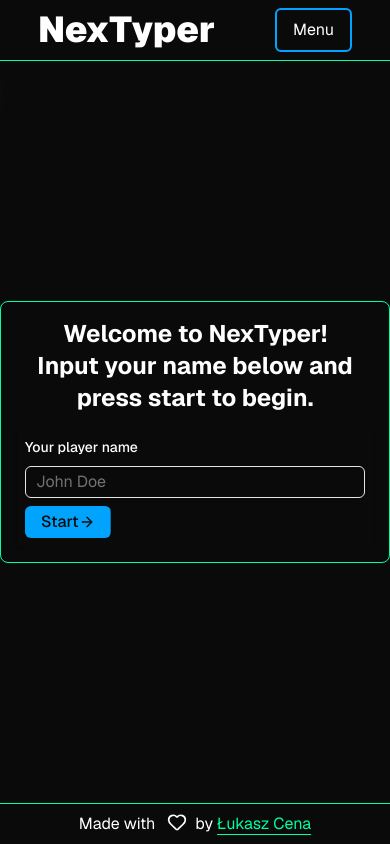
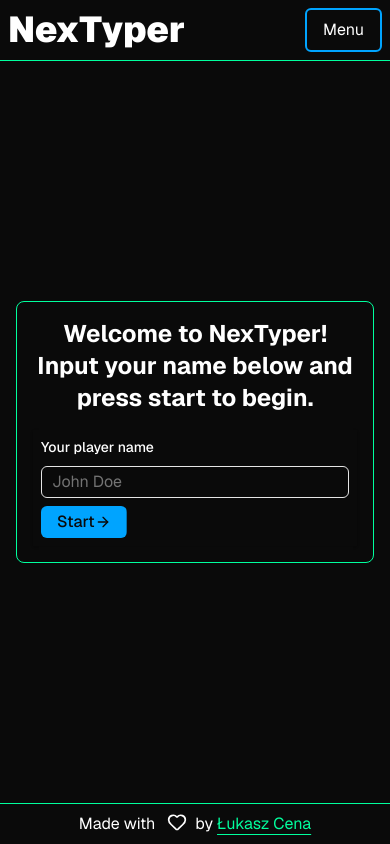
Before and after one commit to LukCen/nextyper, a Next.js app: page / in a window 390 px wide. Built offline with nearby package versions, Linux system fonts and the light colour scheme.

Commit message:
responsive fixes - overflow and floating menu positioning

```diff
--- a/app/components/GameBoard.tsx
+++ b/app/components/GameBoard.tsx
@@ -116,7 +116,7 @@ const GameBoard = ({ playerNameProp }: GameBoardProps) => {
   }, [isFinished])
 
   return (
-    <main className="flex flex-col gap-2 items-center min-h-fit w-1/2 mx-auto">
+    <main className="flex flex-col gap-2 items-center min-h-fit w-fit lg:w-1/2 mx-2 lg:mx-auto">
       <Table>
 
         <TableCaption>You can see your score above.</TableCaption>
--- a/app/components/MenuScreen.tsx
+++ b/app/components/MenuScreen.tsx
@@ -13,8 +13,9 @@ interface MenuScreenProps {
 const MenuScreen = ({ onStart, onNameSet }: MenuScreenProps) => {
   const [name, setName] = useState("")
   return (
-    <main className="w-fit mx-auto">
+    <main className="w-fit mx-4 lg:mx-auto">
       <h1 className="text-2xl font-bold text-center">Welcome to NexTyper!<br /> Input your name below and press start to begin.</h1>
+      {/* <span className="text-center text-sm">This game is best played on a desktop or a laptop!</span> */}
       <Field className="shadow-sm p-2 mt-4">
         <FieldLabel htmlFor="input-demo-api-key">Your player name</FieldLabel>
         <Input value={name} onChange={(e) => setName(e.target.value)} id="username" type="text" placeholder="John Doe" />
--- a/app/components/NavBar.tsx
+++ b/app/components/NavBar.tsx
@@ -34,10 +34,10 @@ const NavBar = () => {
         </ul>
       </nav>
       {/* mobile */}
-      <nav className="flex lg:hidden items-center justify-around w-screen border-b-1 border-neon-green p-2 relative">
+      <nav className="flex lg:hidden items-center justify-between w-screen border-b-1 border-neon-green p-2 relative">
         <span className="font-black text-4xl">NexTyper</span>
         <button onClick={() => setMenuIsVisible(!menuIsVisible)} className="border-2 border-dark-ice rounded-sm px-4 py-2">Menu</button>
-        <ul className={`absolute flex flex-col bg-background justify-center gap-8 py-4 px-2 border-b-1 border-l-1 border-t-1 border-neon-green top-full ${menuIsVisible === true ? "right-0" : "right-100"}`}>
+        <ul className={`absolute flex flex-col bg-background justify-center gap-8 py-4 px-2 border-b-1 border-l-1 border-t-1 border-neon-green top-full ${menuIsVisible === true ? "right-0" : "right-200"}`}>
           {links.map(({ text, pathName, href, icon: Icon, key }) =>
             <li className="flex items-center justify-center " key={key}>
               <Link className={`flex items-center text-background justify-center min-w-full gap-2 px-4 py-1 rounded-sm font-medium ${pathname === pathName ? "bg-neon-green shadow-[0px_0px_15px_3px_var(--color-neon-green)]" : "color-slide color-slide-blue-blue"}`} href={href}>
```
